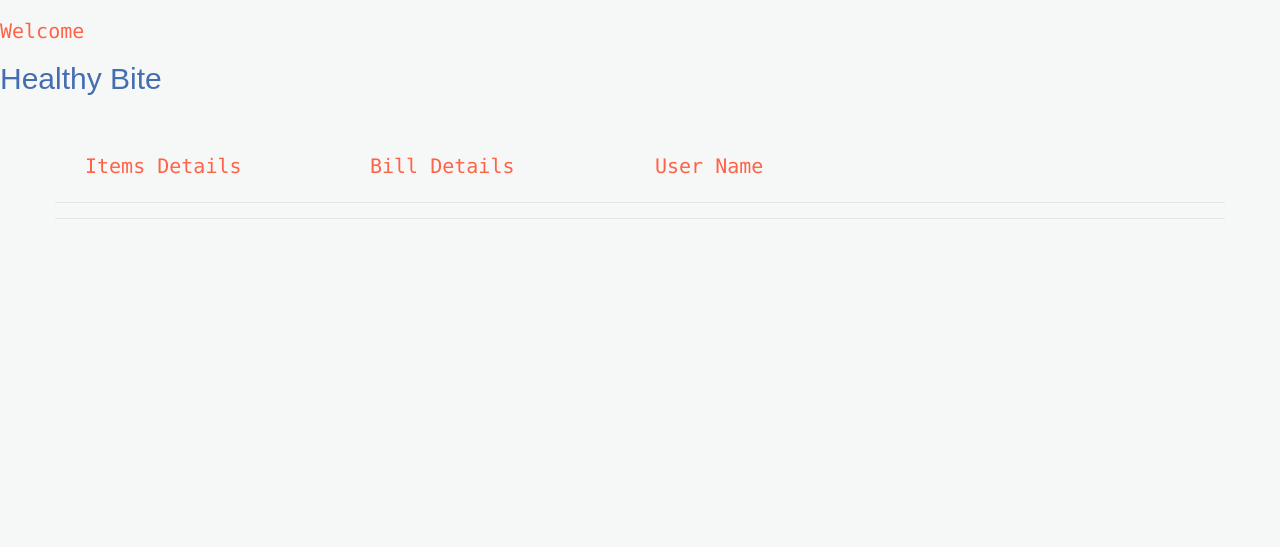
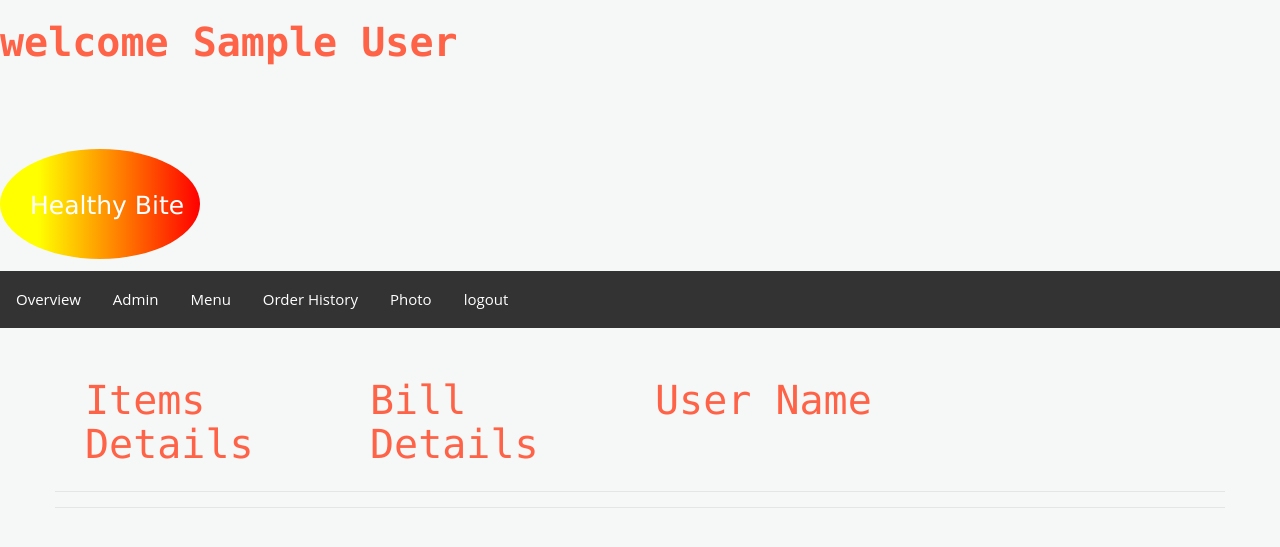
Before and after one commit to shyamalisingh/mylearning, a PHP site: page /order_history.php in a window 1280 px wide. Shown: the top 547 px of the page. Run offline with PHP 8.4, Linux system fonts and the light colour scheme; the visitor is signed in with stand-in values (Sample User, id 1); data that the repository does not hold is empty.

Commit message:
menu page

```diff
--- a/answer.php
+++ b/answer.php
@@ -7,6 +7,7 @@
 <div class="container">
 <?php
 require("db_connect.php");
+include "nevigation.php";
 if(!isset($_POST["submit"])){
 ?>
 
--- a/db_connect.php
+++ b/db_connect.php
@@ -7,7 +7,7 @@ $dbConnectLink=mysqli_connect("localhost","shammi","shammi","learning");
 			die("Connection failed: " . $dbConnectLink->connect_error);
 		}
 
-function writeMsg() {
-    echo "Hello world!";
-}
+//function writeMsg() {
+   // echo "Hello world!";
+//}
 ?>
--- a/logout.php
+++ b/logout.php
@@ -1,5 +1,8 @@
 <?php
+//include "nevigation.php";
 session_start();
 session_destroy();
-echo "<a href ='menu_items.php'>login</a>";
+echo "logut successfull";
+echo "<meta http-equiv='refresh' content='0;url=index.php'>";
+
 ?>
--- /dev/null
+++ b/nevigation.php
@@ -0,0 +1,99 @@
+<!DOCTYPE html>
+<?php
+// Start the session
+session_start();
+?>
+<html>
+    <head>
+
+        <?php
+        include "db_connect.php";
+
+        $username = "guest";
+        if (isset($_SESSION["name"])) {
+            $username = $_SESSION["name"];
+        }
+
+        echo "<h1 class=top1><b>welcome $username</h1></b>";
+        ?>
+
+        <link rel="stylesheet" type="text/css" href="css/bootstrap.css">
+        <link rel="stylesheet" type="text/css" href="css/bootstrap-theme.css">
+        <link rel="stylesheet" type="text/css" href="css/bootstrap-theme.css.map">
+        <link rel="stylesheet" type="text/css"href="style/style1.css">
+        <script src="js/bootstrap.js" type="javascript"></script>
+
+
+    </head>
+    <body>
+        <h1><a href="login.php"> &nbsp;<?php
+                if (!isset($username)) {
+                    $username = "guest";
+                }
+                ?> </a></h1>
+
+        <svg height="130" width="700">
+        <defs>
+        <linearGradient id="grad1" x1="10%" y1="0%" x2="100%" y2="0%">
+        <stop offset="10%"
+              style="stop-color:rgb(255,255,0);stop-opacity:1" />
+        <stop offset="100%"
+              style="stop-color:rgb(255,0,0);stop-opacity:1" />
+        </linearGradient>
+        </defs>
+        <ellipse cx="100" cy="70" rx="100" ry="55" fill="url(#grad1)" />
+        <text fill="#ffffff" font-size="25" font-family="Verdana"
+              x="30" y="80">Healthy Bite</text>
+
+        <style>
+            ul.top {
+                list-style-type: none;
+                margin: 0;
+                padding: 0;
+                overflow: hidden;
+                background-color: #333333;
+            }
+
+            li.top {
+                float: left;
+            }
+
+            li a.top {
+                display: block;
+                color: white;
+                text-align: center;
+                padding: 16px;
+                text-decoration: none;
+            }
+
+            li a.top:hover {
+                background-color: #111111;
+            }
+        </style>
+        <ul class="top">
+            <li class="top"><a class="top" href="#home">Overview</a></li>
+            <?php
+            if (isset($_SESSION["admin"])){
+
+
+            echo "<li class='top'><a class='top' href='#home'>Admin</a></li>";
+            }
+            ?>
+            <li class="top"><a class="top" href="index.php">Menu</a></li>
+            <?php
+            if (isset($_SESSION["email"])) {
+                echo "<li class='top'><a class='top' href='order_history.php'>Order History</a></li>";
+            }
+            ?>
+
+            <li class="top"><a class="top" href="#about">Photo</a></li>
+            <li class="top">
+                <?php
+                if (isset($_SESSION["email"])) {
+                    echo "<a class='top' href='logout.php'>logout</a>";
+                } else {
+                    echo "<a class='top' href='login.php'>login</a>";
+                }
+                ?>
+            </li>
+        </ul>
--- a/order_history.php
+++ b/order_history.php
@@ -1,25 +1,14 @@
-<?php
-session_start();
-?>
-<html>
-    <head>
-        <link rel="stylesheet" type="text/css" href="css/bootstrap.css">
-        <link rel="stylesheet" type="text/css" href="style/style1.css">
-        <link rel="stylesheet" type="text/css" href="css/bootstrap-theme.css">
-        <link rel="stylesheet" type="text/css" href="css/bootstrap-theme.css.map">
-        <script src="js/bootstrap.js" type="javascript"></script>
-    </head>
-    <body>
         <?php
         include 'db_connect.php';
+        include "nevigation.php";
         $username = $_SESSION["email"];
         $sql = "select ord_item,bill,placed_order.email from placed_order "
                 . "RIGHT OUTER JOIN users on users.email=placed_order.email where placed_order.email in ('$username') ";
         $result = mysqli_query($dbConnectLink, $sql);
         ?>
-        <h1 class="top1">Welcome</h1>
-        <h2 class="top1">Healthy Bite</h2>
-        <div class="container modal-header table-striped">
+
+
+        <div class="container modal-header">
             <div class="row modal-header">
                 <div class="col-md-3 col-sm-6 col-xs-12">
                     <h1 class="top1">Items Details</h1>
--- a/order_submit.php
+++ b/order_submit.php
@@ -1,7 +1,8 @@
 
 <?php
-session_start();
+//session_start();
 include "db_connect.php";
+include "nevigation.php";
 //$orders=$_POST["menuitem"];
 $prices=$_POST["price"];
 $orders = $_POST["order"];
--- a/registration.php
+++ b/registration.php
@@ -1,6 +1,9 @@
 <!DOCTYPE html PUBLIC "-//W3C//DTD XHTML 1.0 Transitional//EN" "http://www.w3.org/TR/xhtml1/DTD/xhtml1-transitional.dtd">
 <html xmlns="http://www.w3.org/1999/xhtml">
 <head>
+    <?php
+    include "nevigation.php";
+    ?>
 <meta http-equiv="Content-Type" content="text/html; charset=iso-8859-1" />
 <title>Healthy Bite</title>
 </head>
--- a/style/style1.css
+++ b/style/style1.css
@@ -9,8 +9,9 @@
 
 	h1.top1{
 		color:#ff6347;
-		font-size:20px;
+		font-size:40px;
 		font-family:Lucida Console;
+
 		}
 	h2.top1{
 		color:#446DB2;
```
Also changed, not shown: index.php (added, +71 -0 lines), login.php (+4 -18 lines), login_submit.php (+11 -8 lines).
